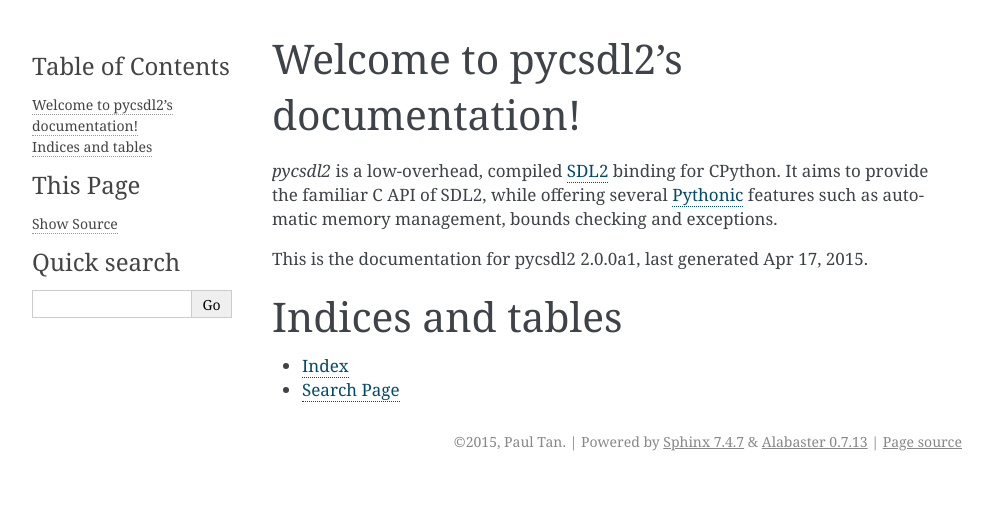
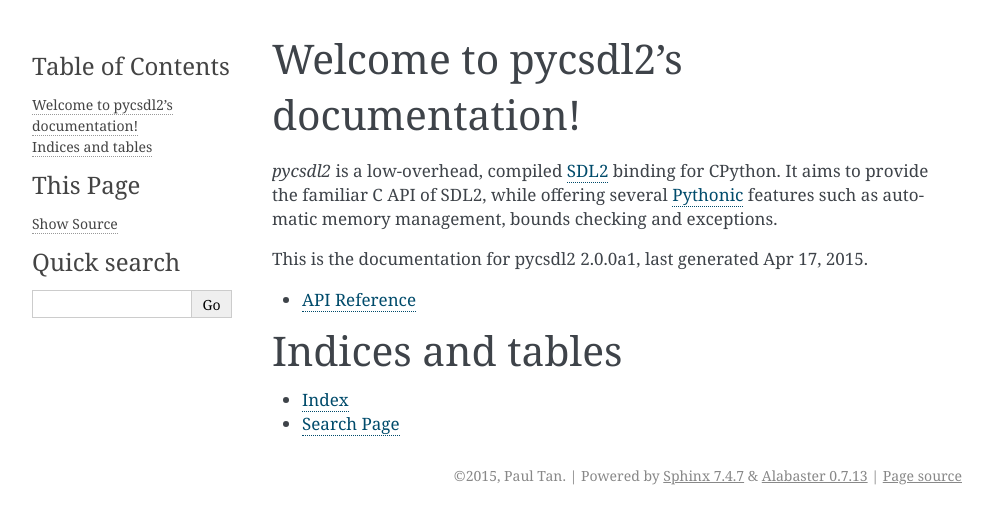
Before and after one commit to pyokagan/pycsdl2, a Sphinx documentation site: the page built from docs/source/index.rst, in a window 1280 px wide. Shown: the top 524 px of the page, without its empty margins (148-1141 px from the left). Built offline with Sphinx 7.4.7, drawn with Linux system fonts in a browser that asks for light colours.

Commit message:
docs: introduce API Reference docs/api/
The API Reference is where csdl2's pythonic SDL API will be documented.

```diff
--- /dev/null
+++ b/docs/source/api/index.rst
@@ -0,0 +1,5 @@
+API Reference
+=============
+
+.. toctree::
+   :maxdepth: 2
--- a/docs/source/index.rst
+++ b/docs/source/index.rst
@@ -13,6 +13,8 @@ This is the documentation for pycsdl2 |release|, last generated |today|.
 .. toctree::
    :maxdepth: 2
 
+   api/index
+
 Indices and tables
 ==================
 * :ref:`genindex`
```
